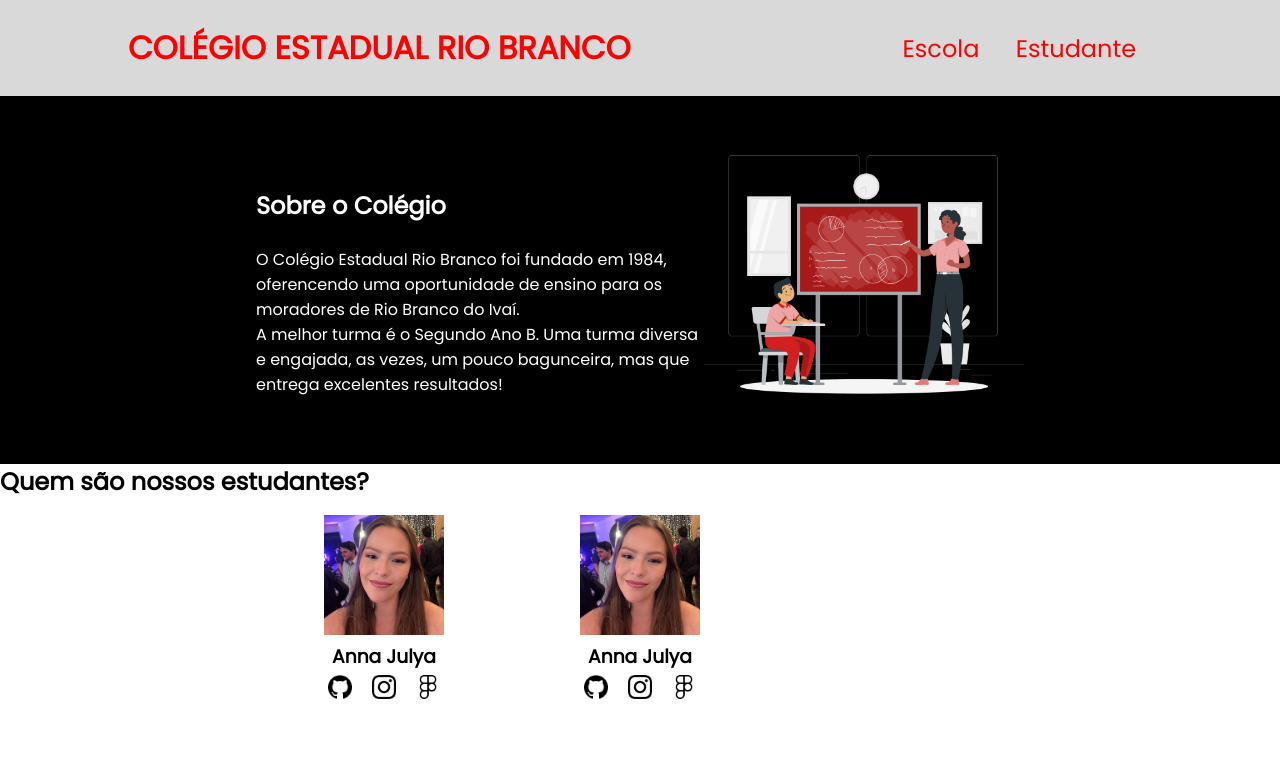
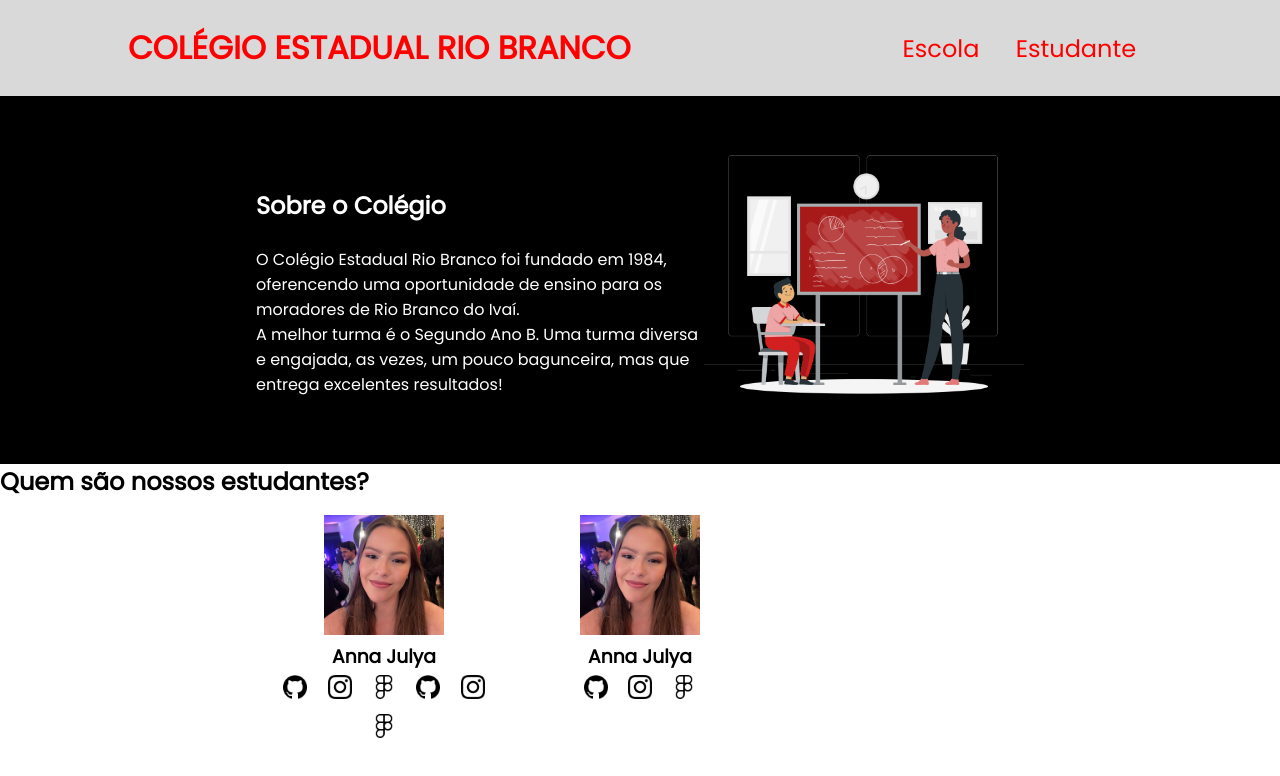
Before and after one commit to annajulyapontes/site-turma-criativa, a plain HTML site: page index.html in a window 1280 px wide. Drawn offline with Linux system fonts and the light colour scheme.

Commit message:
Add files via upload

```diff
--- a/index.html
+++ b/index.html
@@ -35,6 +35,9 @@
     <div class="estudante-div">
         <img class=estudante-imagem src=Anna.jpg alt="foto da Anna">
         <h3 class=”estudante-nome”>Anna Julya</h3>
+        <a href="https://github.com/annajulyapontes"><img class="estudante-icone" src="github.png"  alt="icone github"></a>
+        <a href="https://instagram.com/annajulyapontes"><img class="estudante-icone" src="instagram.png" alt="icone instagram"></a>
+        <a href="https://figma.com/anna.costa.pontes@escola.pr.gov.br"><img class="estudante-icone" src="figma.png" alt="icone figma"></a>
         <img class="estudante-icone" src="github.png" alt="icone github">
         <img class="estudante-icone" src="instagram.png" alt="icone instagram">
         <img class="estudante-icone" src="figma.png" alt="icone figma">
```
